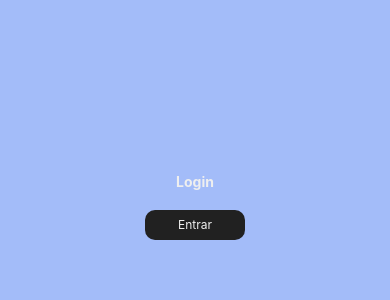
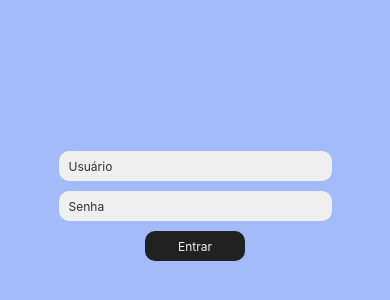
Before and after one commit to CaiqueMorales20/finance, a React Native app: screen / in a window 390 px wide. Shown: the part 216-516 px from the top of the page. Built offline with nearby package versions, Linux system fonts and the light colour scheme.

Commit message:
:sparkles: feat: Login

```diff
--- /dev/null
+++ b/src/components/Input/index.tsx
@@ -0,0 +1,13 @@
+// Styled Components
+import {InputS} from './style';
+
+// Types
+import {InputProps} from './types';
+
+// Functional Component
+export const Input = (input: InputProps) => {
+  // Rendering
+  return (
+    <InputS placeholder={input.placeholder} placeholderTextColor="#313131" />
+  );
+};
--- /dev/null
+++ b/src/components/Input/style.tsx
@@ -0,0 +1,12 @@
+// Imports
+import styled from 'styled-components/native';
+
+// Styled Components
+export const InputS = styled.TextInput`
+  height: 30px;
+  background-color: #efefef;
+  width: 100%;
+  border-radius: 10px;
+  font-size: 12px;
+  padding: 0 10px;
+`;
--- /dev/null
+++ b/src/components/Input/types.ts
@@ -0,0 +1,5 @@
+// Types
+export type InputProps = {
+  // Attrs
+  placeholder: string;
+}
--- a/src/components/PageContainer/index.tsx
+++ b/src/components/PageContainer/index.tsx
@@ -1,3 +1,6 @@
+// Navigation
+import {Tab} from '../../routes/Tab';
+
 // Styled Components
 import {PageContainerS} from './style';
 
@@ -7,5 +10,10 @@ import {PageContainerProps} from './type';
 // Functional Component
 export const PageContainer = ({children}: PageContainerProps) => {
   // Rendering
-  return <PageContainerS>{children}</PageContainerS>;
+  return (
+    <PageContainerS>
+      {children}
+      <Tab />
+    </PageContainerS>
+  );
 };
--- /dev/null
+++ b/src/routes/Tab/index.tsx
@@ -0,0 +1,14 @@
+// Styled Components
+import {TabItem, TabS} from './style';
+
+// Functional Component
+export const Tab = () => {
+  // Rendering
+  return (
+    <TabS>
+      <TabItem />
+      <TabItem />
+      <TabItem />
+    </TabS>
+  );
+};
--- /dev/null
+++ b/src/routes/Tab/style.tsx
@@ -0,0 +1,20 @@
+// Imports
+import styled from 'styled-components/native';
+
+// Styled Components
+export const TabS = styled.View`
+  flex-direction: row;
+  position: absolute;
+  bottom: 0;
+  right: 0;
+  height: 40px;
+  width: 100%;
+  background-color: #404040;
+  justify-content: center;
+  gap: 20px;
+`;
+
+export const TabItem = styled.View`
+  background-color: red;
+  width: 80px;
+`;
--- a/src/screens/Login/index.tsx
+++ b/src/screens/Login/index.tsx
@@ -2,10 +2,11 @@
 import {useNavigation} from '@react-navigation/native';
 
 // Imported Components
+import {Input} from '../../components/Input';
 import {Button} from '../../components/Button';
 
 // Styled Components
-import {LoginS, LoginText} from './style';
+import {LoginContent, LoginS} from './style';
 
 // Functional Component
 const Login = () => {
@@ -15,8 +16,11 @@ const Login = () => {
   // Rendering
   return (
     <LoginS>
-      <LoginText>Login</LoginText>
-      <Button title="Entrar" onPress={() => navigation.navigate('home')} />
+      <LoginContent>
+        <Input placeholder="Usuário" />
+        <Input placeholder="Senha" />
+        <Button title="Entrar" onPress={() => navigation.navigate('home')} />
+      </LoginContent>
     </LoginS>
   );
 };
--- a/src/screens/Login/style.tsx
+++ b/src/screens/Login/style.tsx
@@ -7,7 +7,13 @@ export const LoginS = styled.View`
   flex: 1;
   align-items: center;
   justify-content: center;
-  gap: 20px;
+`;
+
+export const LoginContent = styled.View`
+  width: 70%;
+  margin: 0 auto;
+  align-items: center;
+  gap: 10px;
 `;
 
 export const LoginText = styled.Text`
```
